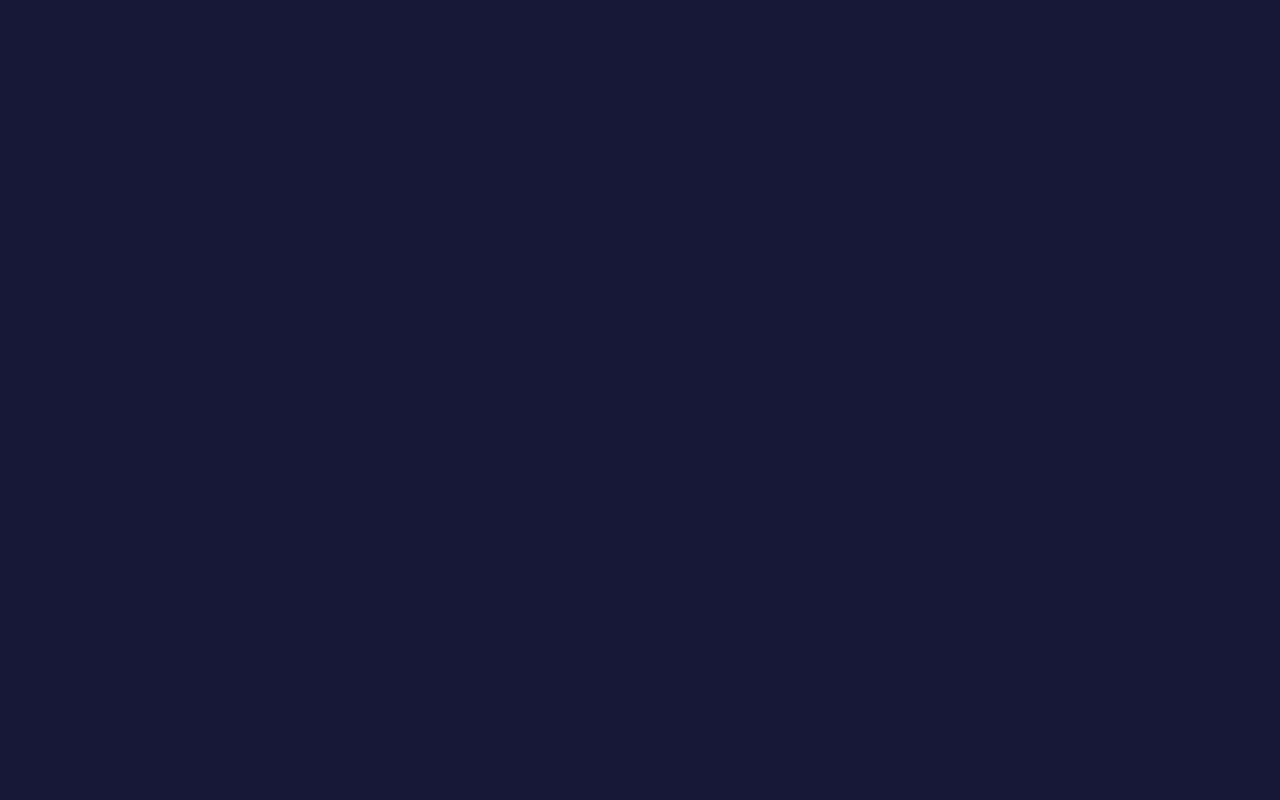
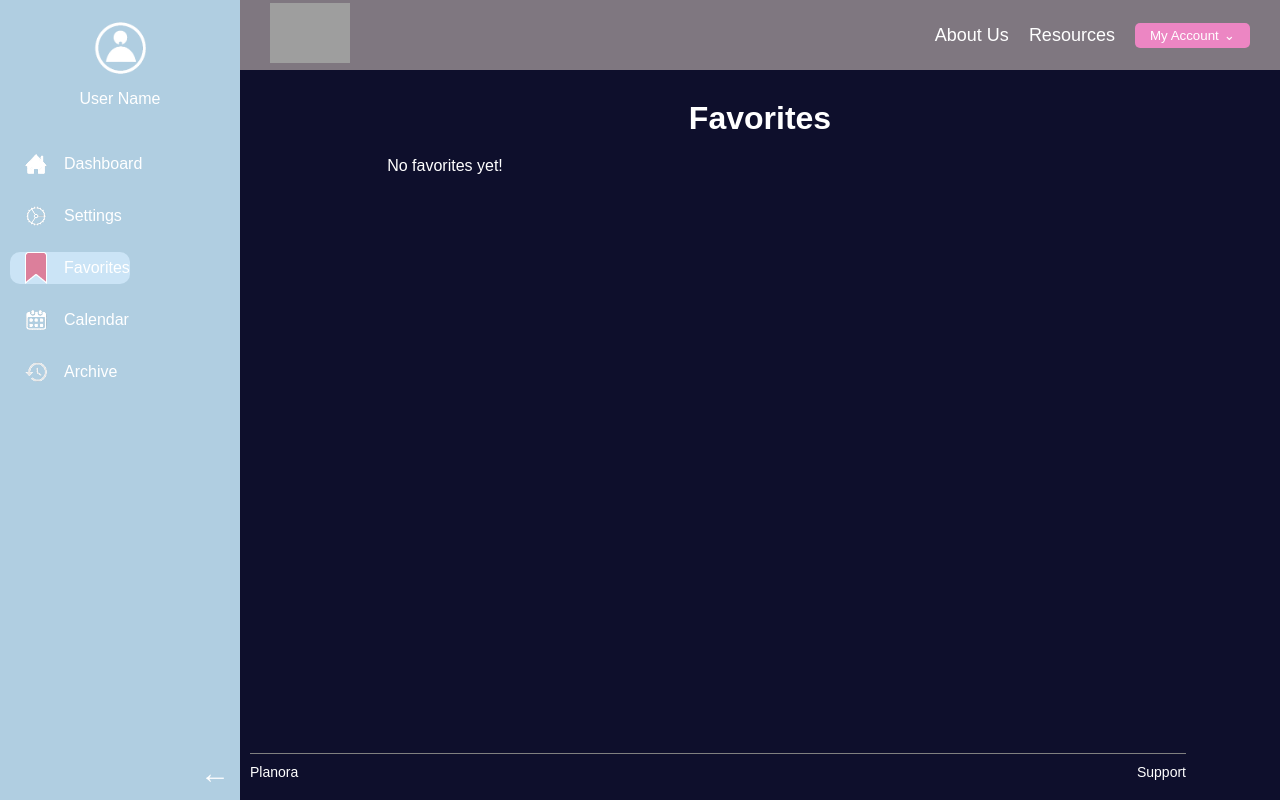
Before and after one commit to Vivian-Nguyen-08/git-assignment, a React (Create React App) app in the folder frontend/: page /favorites in a window 1280 px wide. Before the commit this address had no page. Built offline with nearby package versions, Linux system fonts and the light colour scheme; grey boxes are pictures that could not be loaded.

Commit message:
favorites tab and favoriting things works

```diff
--- a/frontend/src/App.js
+++ b/frontend/src/App.js
@@ -1,11 +1,13 @@
 import React from "react";
 import { BrowserRouter as Router, Routes, Route, Link } from "react-router-dom";
-import "./App.css"; // Ensure your CSS file is correctly linked
-import globeLogo from "./assets/globe.png"; // Import Planora logo
-import Login from "./pages/Login"; // Import the Login page
+import "./App.css";
+import globeLogo from "./assets/globe.png";
+import Login from "./pages/Login";
 import Signup from "./pages/Signup";
 import Dashboard from "./pages/Dashboard";
-import EventPage from "./pages/EventPage"; // NEW: Import the individual event page
+import EventPage from "./pages/EventPage";
+import Favorites from "./pages/Favorites"; // ✅ Add this
+import { FavoritesProvider } from "./context/FavoritesContext"; // ✅ Wrap app with provider
 
 function Home() {
   return (
@@ -42,15 +44,18 @@ function Home() {
 
 function App() {
   return (
+    <FavoritesProvider>
       <Router>
         <Routes>
           <Route path="/" element={<Home />} />
           <Route path="/login" element={<Login />} />
           <Route path="/signup" element={<Signup />} />
           <Route path="/dashboard" element={<Dashboard />} />
-        <Route path="/event/:id" element={<EventPage />} /> {/* ✅ New route */}
+          <Route path="/favorites" element={<Favorites />} /> {/* ✅ New favorites route */}
+          <Route path="/event/:id" element={<EventPage />} />
         </Routes>
       </Router>
+    </FavoritesProvider>
   );
 }
 
--- /dev/null
+++ b/frontend/src/context/FavoritesContext.js
@@ -0,0 +1,25 @@
+import { createContext, useContext, useState } from "react";
+
+const FavoritesContext = createContext();
+
+export const useFavorites = () => useContext(FavoritesContext);
+
+export const FavoritesProvider = ({ children }) => {
+  const [favoriteEvents, setFavoriteEvents] = useState([]);
+
+  const toggleFavorite = (event) => {
+    setFavoriteEvents((prev) => {
+      const exists = prev.find((e) => e.id === event.id);
+      if (exists) return prev.filter((e) => e.id !== event.id);
+      return [...prev, event];
+    });
+  };
+
+  const isFavorited = (id) => favoriteEvents.some((e) => e.id === id);
+
+  return (
+    <FavoritesContext.Provider value={{ favoriteEvents, toggleFavorite, isFavorited }}>
+      {children}
+    </FavoritesContext.Provider>
+  );
+};
--- a/frontend/src/pages/Dashboard.js
+++ b/frontend/src/pages/Dashboard.js
@@ -9,7 +9,8 @@ import archive_Icon from "../assets/archive_Icon.png";
 import profile_Icon from "../assets/profile_Icon.png";
 import emptySave_Icon from "../assets/emptySave_Icon.png";
 import filledSave_Icon from "../assets/filledSave_Icon.png";
-import GroupPopup from "./GroupPopup"; // Group creation modal
+import GroupPopup from "./GroupPopup";
+import { useFavorites } from "../context/FavoritesContext";
 
 const dummyEvents = [
   { id: 1, name: "Beach Bonfire Bash", img: "https://images.unsplash.com/photo-1552083375-1447ce886485?fm=jpg&q=60&w=3000" },
@@ -17,28 +18,18 @@ const dummyEvents = [
   { id: 3, name: "Green Hillside Picnic", img: "https://images.unsplash.com/photo-1501854140801-50d01698950b?fm=jpg&q=60&w=3000" },
   { id: 4, name: "Mountain Lake Gathering", img: "https://images.unsplash.com/photo-1552083375-1447ce886485?fm=jpg&q=60&w=3000" },
   { id: 5, name: "Dunes and Sunsets", img: "https://images.unsplash.com/photo-1698138819865-88d3add4838f?fm=jpg&q=60&w=3000" },
-  { id: 6, name: "Forest Retreat", img: "https://images.unsplash.com/photo-1501854140801-50d01698950b?fm=jpg&q=60&w=3000" },
-  { id: 7, name: "Seaside Spa Day", img: "https://images.unsplash.com/photo-1552083375-1447ce886485?fm=jpg&q=60&w=3000" },
-  { id: 8, name: "Sunrise Yoga", img: "https://images.unsplash.com/photo-1698138819865-88d3add4838f?fm=jpg&q=60&w=3000" },
-  { id: 9, name: "Outdoor Wine Tasting", img: "https://images.unsplash.com/photo-1501854140801-50d01698950b?fm=jpg&q=60&w=3000" },
+  { id: 6, name: "Forest Retreat", img: "https://images.unsplash.com/photo-1501854140801-50d01698950b?fm=jpg&q=60&w=3000" }
 ];
 
 const Dashboard = () => {
   const [dropdownOpen, setDropdownOpen] = useState(false);
   const [sidebarCollapsed, setSidebarCollapsed] = useState(false);
-  const [savedEvents, setSavedEvents] = useState({});
   const [showGroupPopup, setShowGroupPopup] = useState(false);
   const [customGroups, setCustomGroups] = useState([]);
+  const { toggleFavorite, isFavorited } = useFavorites();
 
+  const toggleSidebar = () => setSidebarCollapsed(!sidebarCollapsed);
   const toggleDropdown = () => setDropdownOpen(!dropdownOpen);
-  const toggleSidebar = () => setSidebarCollapsed(!sidebarCollapsed);
-
-  const toggleBookmark = (id) => {
-    setSavedEvents((prev) => ({
-      ...prev,
-      [id]: !prev[id],
-    }));
-  };
 
   const handleCreateGroup = (newGroup) => {
     setCustomGroups((prev) => [...prev, newGroup]);
@@ -49,7 +40,7 @@ const Dashboard = () => {
     ...customGroups.map((group, i) => ({
       id: `custom-${i}`,
       name: group.name,
-      img: group.img || "", // show uploaded or stock image
+      img: group.img || "",
       description: group.description,
     })),
   ];
@@ -131,12 +122,12 @@ const Dashboard = () => {
                       className="bookmark-btn"
                       onClick={(e) => {
                         e.preventDefault();
-                        toggleBookmark(event.id);
+                        toggleFavorite(event);
                       }}
                       aria-label="Toggle Save"
                     >
                       <img
-                        src={savedEvents[event.id] ? filledSave_Icon : emptySave_Icon}
+                        src={isFavorited(event.id) ? filledSave_Icon : emptySave_Icon}
                         alt="Bookmark Icon"
                         className="bookmark-icon"
                       />
@@ -144,9 +135,7 @@ const Dashboard = () => {
                   </div>
                   <div className="event-info">
                     <p className="event-name">{event.name}</p>
-                    <p className="event-location">
-                      {event.description || "Location or other information"}
-                    </p>
+                    <p className="event-location">{event.description || "Location or other information"}</p>
                   </div>
                 </div>
               </Link>
@@ -154,9 +143,7 @@ const Dashboard = () => {
           </div>
         </div>
 
-        <div className="add-button" onClick={() => setShowGroupPopup(true)}>
-          ＋
-        </div>
+        <div className="add-button" onClick={() => setShowGroupPopup(true)}>＋</div>
 
         {showGroupPopup && (
           <GroupPopup
--- /dev/null
+++ b/frontend/src/pages/Favorites.js
@@ -0,0 +1,127 @@
+import React, { useState } from "react";
+import { Link } from "react-router-dom";
+import { useFavorites } from "../context/FavoritesContext";
+
+// Icons
+import profile_Icon from "../assets/profile_Icon.png";
+import home_Icon from "../assets/home_Icon.png"; // ✅ correct home icon
+import settings_Icon from "../assets/settings_Icon.png";
+import bookmark_Icon from "../assets/bookmark_Icon.png";
+import calandar_Icon from "../assets/calandar_Icon.png";
+import archive_Icon from "../assets/archive_Icon.png";
+import filledSave_Icon from "../assets/filledSave_Icon.png";
+import globeLogo from "../assets/globe.png"; // ✅ Planora logo
+
+const Favorites = () => {
+  const { favoriteEvents } = useFavorites();
+  const [sidebarCollapsed, setSidebarCollapsed] = useState(false);
+
+  const toggleSidebar = () => {
+    setSidebarCollapsed((prev) => !prev);
+  };
+
+  return (
+    <div className="dashboard">
+      {/* Sidebar */}
+      <div className={`sidebar ${sidebarCollapsed ? "collapsed" : ""}`}>
+        <div className="sidebar-user">
+          <img src={profile_Icon} alt="User" className="user-icon" />
+          {!sidebarCollapsed && <p>User Name</p>}
+        </div>
+
+        <div className="sidebar-links">
+          <Link to="/dashboard" className="sidebar-link">
+            <img src={home_Icon} alt="dashboard" className="sidebar-icon" />
+            {!sidebarCollapsed && <span>Dashboard</span>}
+          </Link>
+
+          <Link to="/settings" className="sidebar-link">
+            <img src={settings_Icon} alt="settings" className="sidebar-icon" />
+            {!sidebarCollapsed && <span>Settings</span>}
+          </Link>
+
+          <Link to="/favorites" className="sidebar-link-fav" style={{ backgroundColor: "#cbe4f6", borderRadius: "10px" }}>
+            <img src={bookmark_Icon} alt="favorites" className="sidebar-icon-fav" />
+            {!sidebarCollapsed && <span>Favorites</span>}
+          </Link>
+
+          <Link to="/calendar" className="sidebar-link">
+            <img src={calandar_Icon} alt="calendar" className="sidebar-icon" />
+            {!sidebarCollapsed && <span>Calendar</span>}
+          </Link>
+
+          <Link to="/archive" className="sidebar-link">
+            <img src={archive_Icon} alt="archive" className="sidebar-icon" />
+            {!sidebarCollapsed && <span>Archive</span>}
+          </Link>
+        </div>
+
+        <button className="collapse-btn" onClick={toggleSidebar}>
+          {sidebarCollapsed ? "→" : "←"}
+        </button>
+      </div>
+
+      {/* Main Panel */}
+      <div className="main-panel">
+        <div className="top-nav">
+          <Link to="/">
+            <img src={globeLogo} alt="Planora Logo" className="nav-logo" />
+          </Link>
+
+          <div className="nav-links">
+            <Link to="/about">About Us</Link>
+            <Link to="/resources">Resources</Link>
+            <div className="account-wrapper">
+              <button className="account-btn">
+                <span>My Account</span> ⌄
+              </button>
+              {/* Optional dropdown */}
+            </div>
+          </div>
+        </div>
+
+        <h1 className="events-title">Favorites</h1>
+
+        <div className="events-grid-scroll">
+          <div className="events-grid">
+            {favoriteEvents.length === 0 ? (
+              <p style={{ color: "white" }}>No favorites yet!</p>
+            ) : (
+              favoriteEvents.map((event) => (
+                <Link
+                  to={`/event/${event.id}`}
+                  key={event.id}
+                  className="event-card-link"
+                >
+                  <div className="event-card">
+                    <div className="image-wrapper">
+                      <img src={event.img} alt="Event" />
+                      <button className="bookmark-btn" disabled>
+                        <img
+                          src={filledSave_Icon}
+                          alt="Saved"
+                          className="bookmark-icon"
+                        />
+                      </button>
+                    </div>
+                    <div className="event-info">
+                      <p className="event-name">{event.name || "Event Name"}</p>
+                      <p className="event-location">{event.description || "Location or other info"}</p>
+                    </div>
+                  </div>
+                </Link>
+              ))
+            )}
+          </div>
+        </div>
+
+        <footer className="dashboard-footer">
+          <div>Planora</div>
+          <div>Support</div>
+        </footer>
+      </div>
+    </div>
+  );
+};
+
+export default Favorites;
```
Lines whose indentation alone changed are shown as unchanged.
